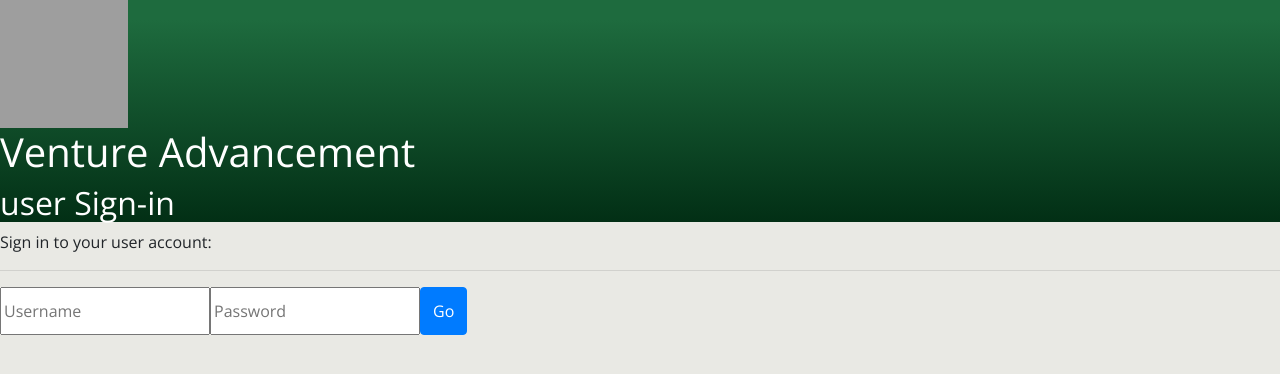
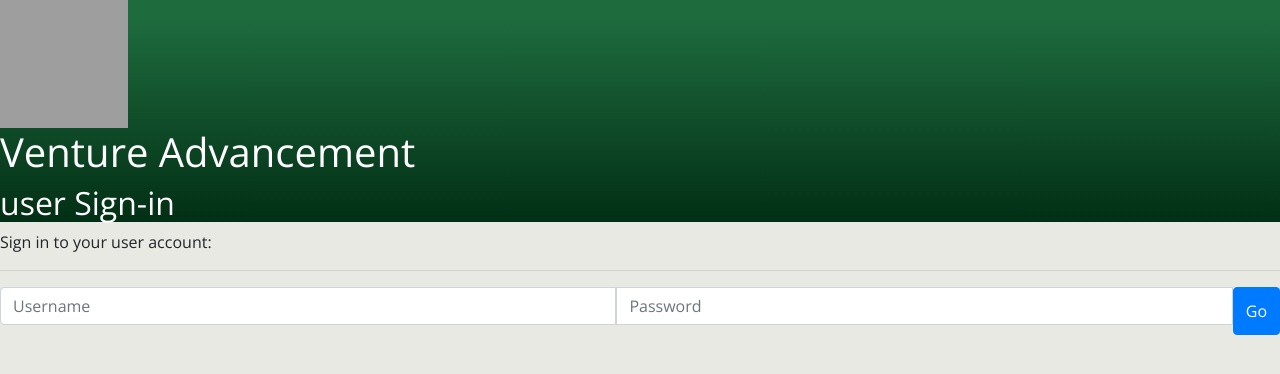
Before and after one commit to kketg/Venture-Scout-Advancement-Tool, a Flask app: page /signin/user/ in a window 1280 px wide. Shown: the top 374 px of the page. Run offline with Flask 2, Linux system fonts and the light colour scheme; some libraries are stand-ins or nearby versions; grey boxes are pictures that could not be loaded.

Commit message:
bootstrap pls just make it not succ

```diff
--- a/templates/signin.html
+++ b/templates/signin.html
@@ -35,9 +35,9 @@
       }
     </script>
     <div class="input-group mb-3" id="bodi">
-        <input type="text" id="user" placeholder="Username">
+        <input class="form-control" type="text" id="user" placeholder="Username">
         <br><br>
-        <input type="password" id="password" placeholder="Password">
+        <input class="form-control" type="password" id="password" placeholder="Password">
         <br><br>
         <button class="btn btn-primary" type="button" onclick="doauth();">Go</button>
     </div>
```
